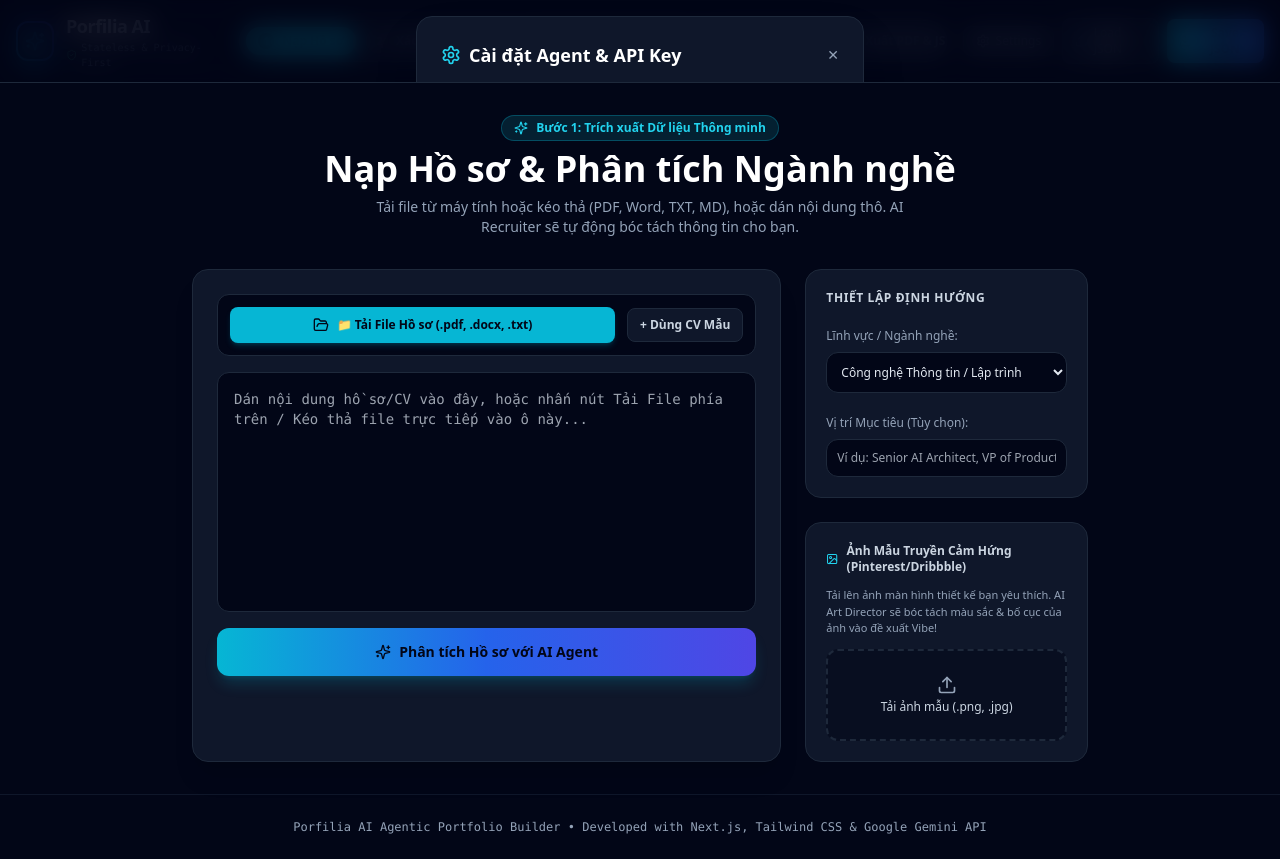
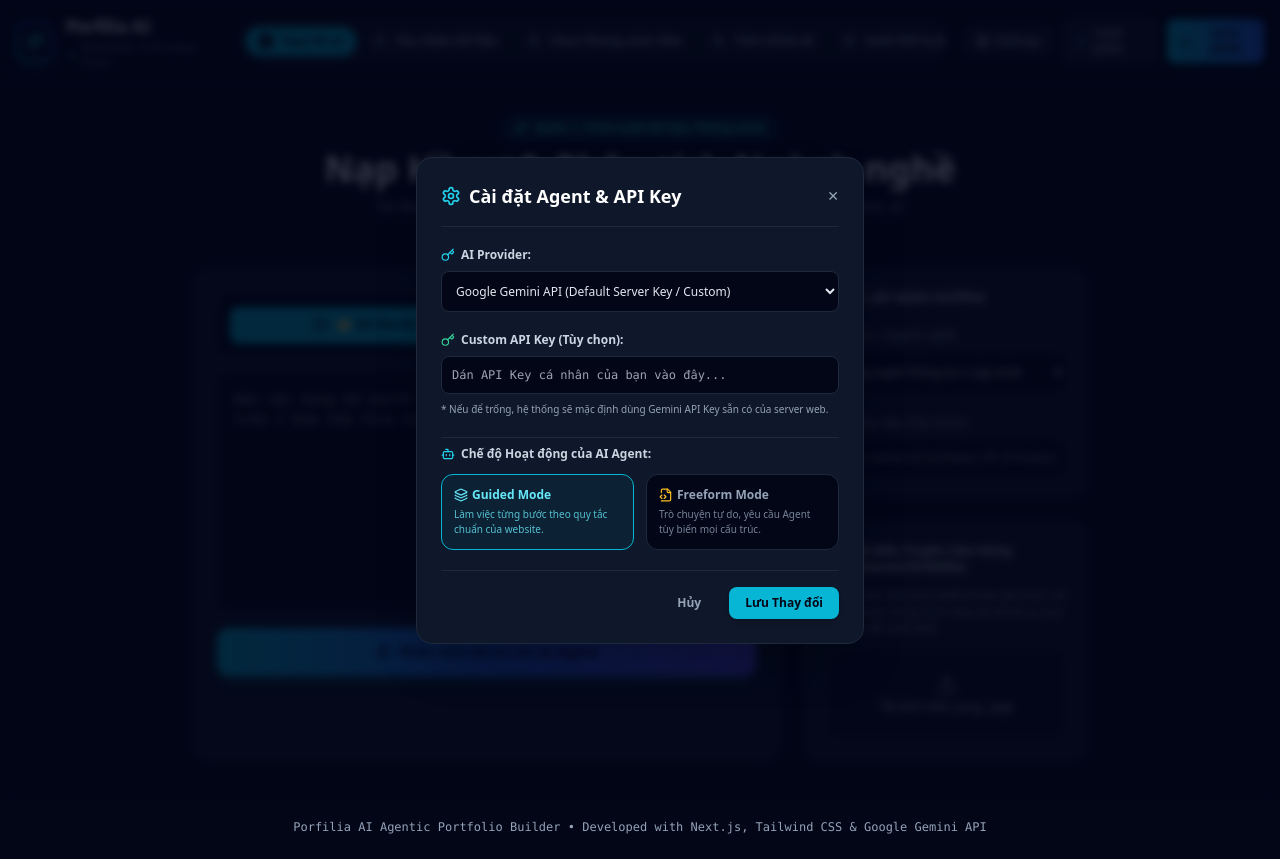
Before and after one commit to thanhvoitbacore-cloud/Porfilia, a Next.js app: page / in a window 1280 px wide. Both pictures are taken after a click on the button "Settings". Built offline with nearby package versions, Linux system fonts and the light colour scheme; a web font is replaced by a local one.

Commit message:
fix_settings_modal_react_portal

```diff
--- a/src/components/Header.tsx
+++ b/src/components/Header.tsx
@@ -1,6 +1,7 @@
 'use client';
 
-import React, { useState } from 'react';
+import React, { useState, useEffect } from 'react';
+import { createPortal } from 'react-dom';
 import {
   Sparkles, Download, Upload, Settings, CheckCircle2,
   Key, Bot, FileCode2, Layers, ShieldCheck
@@ -29,6 +30,11 @@ export const Header: React.FC<HeaderProps> = ({
   const [isSettingsOpen, setIsSettingsOpen] = useState(false);
   const [tempConfig, setTempConfig] = useState<ProviderConfig>(customConfig);
   const [tempMode, setTempMode] = useState<AgentMode>(agentMode);
+  const [mounted, setMounted] = useState(false);
+
+  useEffect(() => {
+    setMounted(true);
+  }, []);
 
   const steps = [
     { num: 1, label: 'Nạp Hồ sơ' },
@@ -132,9 +138,9 @@ export const Header: React.FC<HeaderProps> = ({
         </div>
       </div>
 
-      {isSettingsOpen && (
-        <div className="fixed inset-0 z-50 bg-slate-950/80 backdrop-blur-md flex items-center justify-center p-4 overflow-y-auto">
-          <div className="bg-slate-900 border border-slate-800 rounded-2xl p-5 md:p-6 max-w-md w-full shadow-2xl space-y-4 my-auto max-h-[85vh] overflow-y-auto custom-scrollbar">
+      {isSettingsOpen && mounted && createPortal(
+        <div className="fixed inset-0 z-[9999] bg-slate-950/80 backdrop-blur-sm flex items-center justify-center p-4 overflow-y-auto">
+          <div className="bg-slate-900 border border-slate-800 rounded-2xl p-6 max-w-md w-full shadow-2xl space-y-5 my-auto max-h-[90vh] overflow-y-auto custom-scrollbar animate-scaleUp">
 
             <div className="flex items-center justify-between border-b border-slate-800 pb-4">
               <div className="flex items-center gap-2">
@@ -243,7 +249,8 @@ export const Header: React.FC<HeaderProps> = ({
             </div>
 
           </div>
-        </div>
+        </div>,
+        document.body
       )}
     </header>
   );
```
